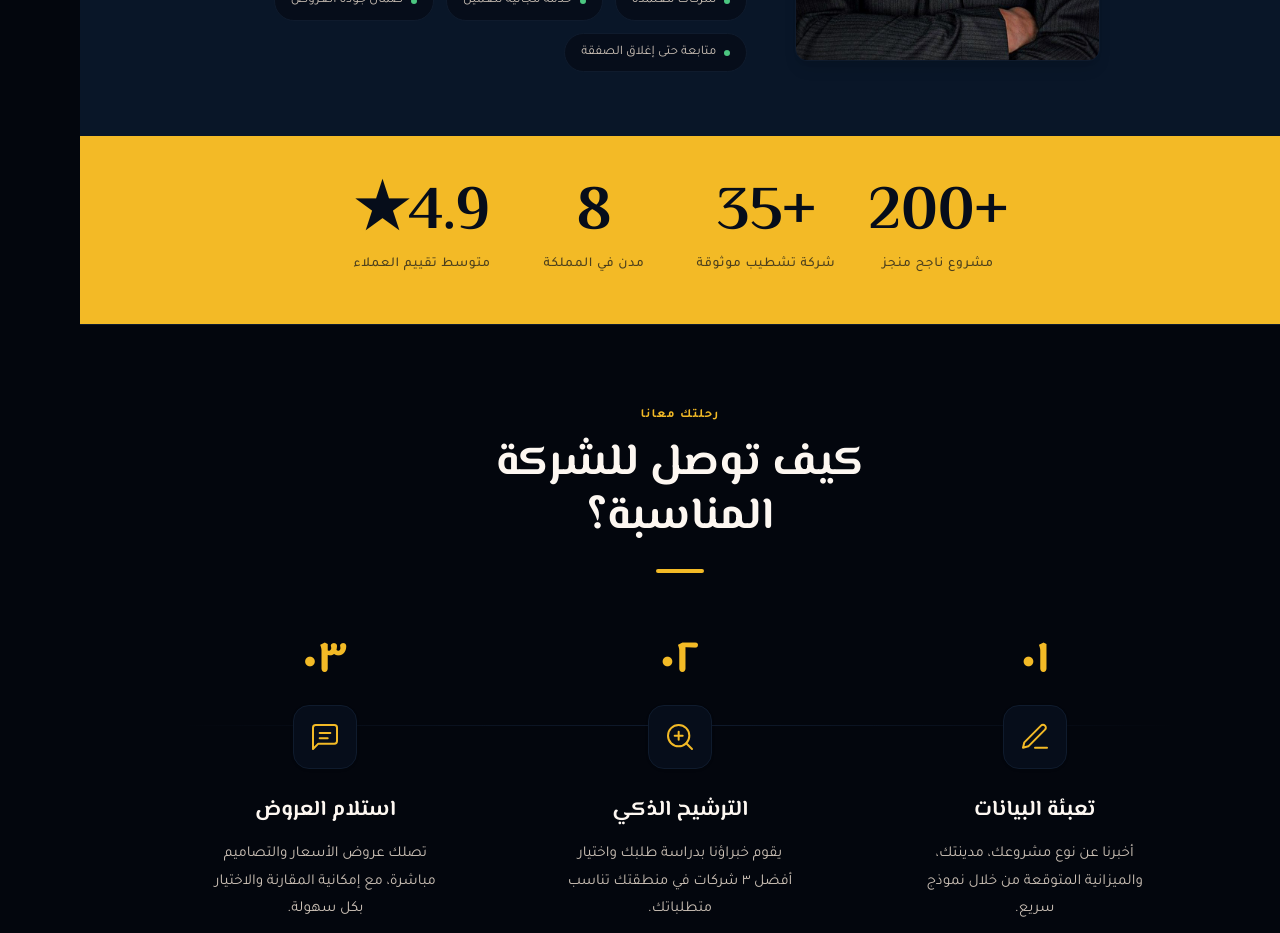
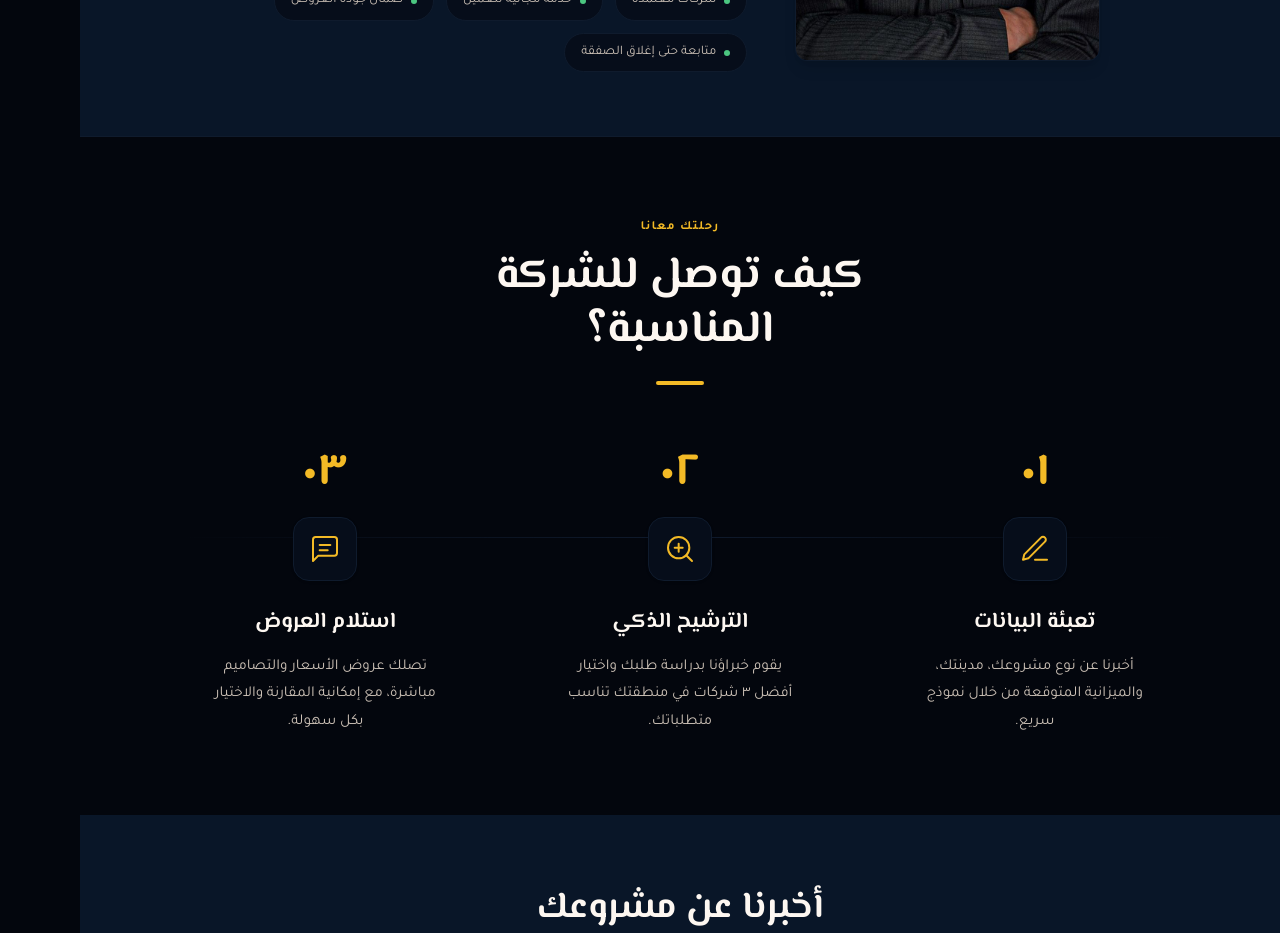
Before and after one commit to mhmdelbadry1/Decor-Referral, a Next.js app: page / in a window 1280 px wide. Shown: the part 1220-2153 px from the top of the page. Built offline with nearby package versions, Linux system fonts and the light colour scheme.

Commit message:
simplified it more

```diff
--- a/app/page.tsx
+++ b/app/page.tsx
@@ -1,7 +1,6 @@
 import Nav from '@/components/Nav'
 import Hero from '@/components/Hero'
 import About from '@/components/About'
-import StatsBand from '@/components/StatsBand'
 import Process from '@/components/Process'
 import ConsultationForm from '@/components/ConsultationForm'
 import PartnerRegistrationForm from '@/components/PartnerRegistrationForm'
@@ -29,8 +28,7 @@ export default function LandingPage() {
       <main id="main-content">
         <Hero />
         <About />
-        <StatsBand />
-        <Process />
+<Process />
         <ConsultationForm />
         <PartnerRegistrationForm />
       </main>
```
